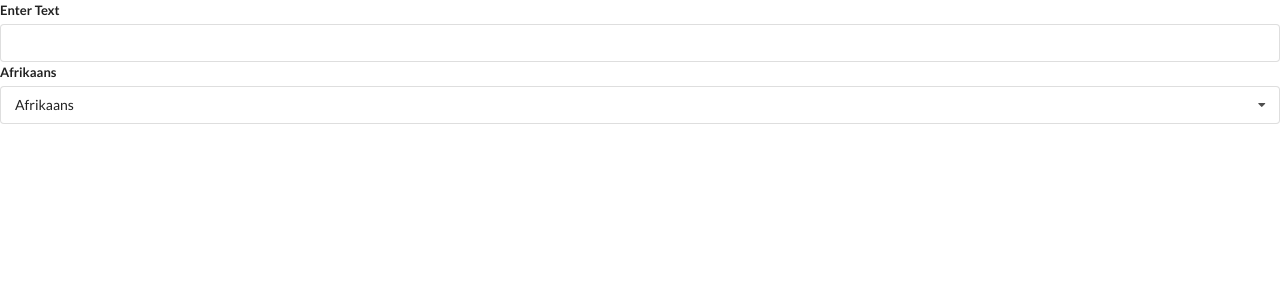
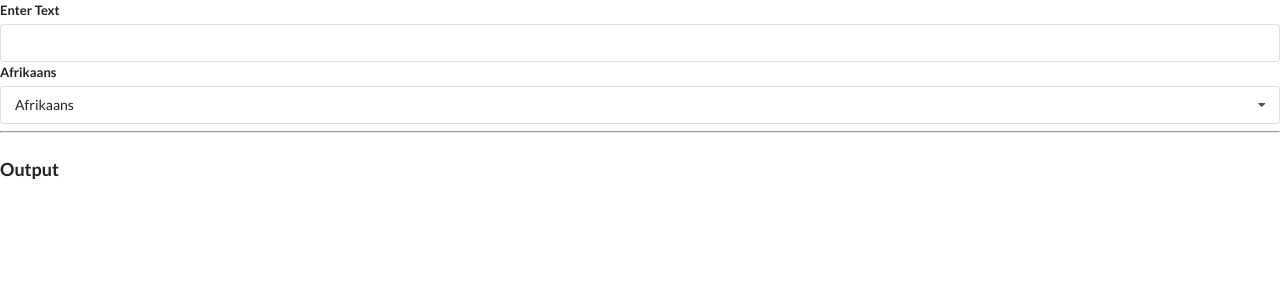
Before and after one commit to jkwan19/Widgets, a React (Create React App) app: page / in a window 1280 px wide. Shown: the top 300 px of the page. Built offline with nearby package versions, Linux system fonts and the light colour scheme.

Commit message:
Add convert component

```diff
--- /dev/null
+++ b/src/components/Convert.js
@@ -0,0 +1,19 @@
+import React, { useState, useEffect } from 'react';
+
+const Convert = ({
+  language,
+  text
+}) => {
+
+  useEffect(() => {
+    console.log('new language/text')
+  }, [language, text]);
+
+  return (
+    <div>
+
+    </div>
+  )
+}
+
+export default Convert;
--- a/src/components/Translate.js
+++ b/src/components/Translate.js
@@ -1,5 +1,9 @@
 import React, { useState } from 'react';
 import Dropdown from './Dropdown';
+import Convert from './Convert';
+
+//AIzaSyCHUCmpR7cT_yDFHC98CZJy2LTms-IwDlM
+
 
 const options = [
   {
@@ -38,6 +42,12 @@
         onSelectedChange={setLanguage}
         options={options}
         />
+      <hr />
+      <h3 className="ui header">Output</h3>
+      <Convert
+        language={language}
+        text={text}
+      />
     </div>
   )
 }
```
